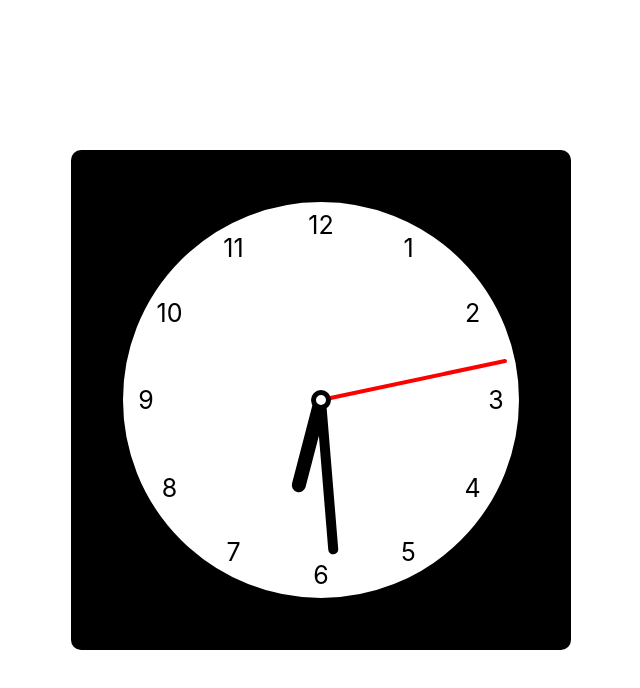
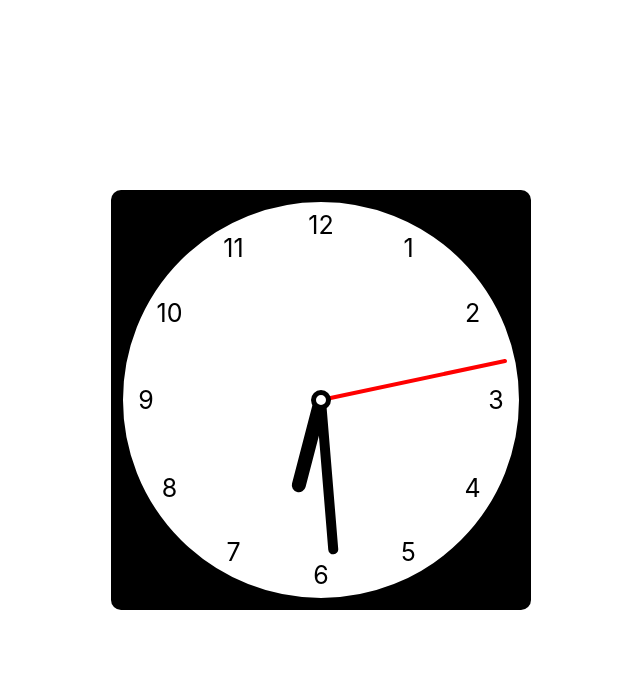
Before and after one commit to thisdotutkarsh/Clock, a plain HTML site: page index.html in a window 1280 px wide. Shown: the whole page, without its empty margins (319-959 px from the left). Drawn offline with Linux system fonts and the light colour scheme.

Commit message:
Modified styles.css

```diff
--- a/styles.css
+++ b/styles.css
@@ -12,9 +12,7 @@ body {
     top: 50%;
     left: 50%;
     transform: translate(-50%, -50%);
-    padding: 50px;
-    width: fit-content;
-    height: fit-content;
+    padding: 10px;
     background-color: rgb(0, 0, 0);
     border-radius: 10px;
 }
```
